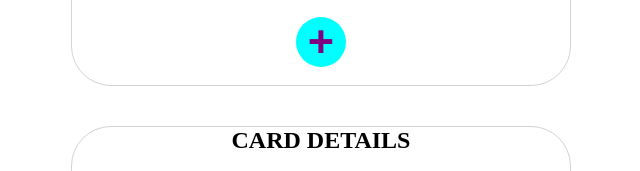
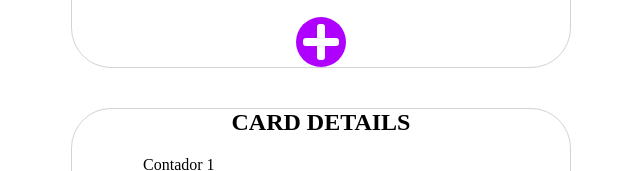
Before and after one commit to marlissonls/justcount, a plain HTML site: page index.html in a window 1280 px wide. Shown: the part 451-622 px from the top of the page, without its empty margins (319-959 px from the left). Drawn offline with Linux system fonts and the light colour scheme; a script that the page names is missing.

Commit message:
feat: design de botão

```diff
--- a/assets/styles/index.css
+++ b/assets/styles/index.css
@@ -52,13 +52,41 @@
     height: 50px;
     border: none;
     border-radius: 50%;
-    background-color: aqua;
-    color: purple;
-    font-size: 45px;
-    font-weight: 900;
+    background-color: #AF00FF;
     display: flex;
     justify-content: center;
     align-items: center;
+}
+
+.add-symbol {
+    width: 40px;
+    height: 40px;
+    position: relative;
+    border-radius: 6px;
+}
+
+.add-symbol:before, .add-symbol:after{
+    content:'';
+    position: absolute;
+    width: 36px;
+    height: 8px;
+    background-color:white;
+    border-radius: 3px;
+    top: 16px;
+}
+
+.add-symbol:before{
+    -webkit-transform:rotate(0deg);
+    -moz-transform:rotate(0deg);
+    transform:rotate(0deg);
+    left:2px;
+}
+
+.add-symbol:after{
+    -webkit-transform:rotate(90deg);
+    -moz-transform:rotate(90deg);
+    transform:rotate(90deg);
+    right:2px;
 }
 
 .select-color {
@@ -69,44 +97,32 @@
     flex-wrap: wrap;
 }
 
-.select-color .blue {
+.select-color div {
     width: 30px;
     height: 30px;
     border-radius: 50%;
+}
+
+.select-color .blue {
     background-color: blue;
 }
 
 .select-color .red {
-    width: 30px;
-    height: 30px;
-    border-radius: 50%;
     background-color: red;
 }
 
 .select-color .green {
-    width: 30px;
-    height: 30px;
-    border-radius: 50%;
     background-color: green;
 }
 
 .select-color .lightblue {
-    width: 30px;
-    height: 30px;
-    border-radius: 50%;
     background-color: lightblue;
 }
 
 .select-color .lightgreen {
-    width: 30px;
-    height: 30px;
-    border-radius: 50%;
     background-color: lightgreen;
 }
 
 .select-color .lightslategray {
-    width: 30px;
-    height: 30px;
-    border-radius: 50%;
     background-color: lightslategray;
 }
--- a/index.html
+++ b/index.html
@@ -61,7 +61,9 @@
             </section>
         </section>
         <section>
-            <button class="add-counter-btn">  +  </button><br>
+            <button class="add-counter-btn">
+                <div class="add-symbol"></div>
+            </button>
         </section>
     </main>
     <main class="card-details">
```
